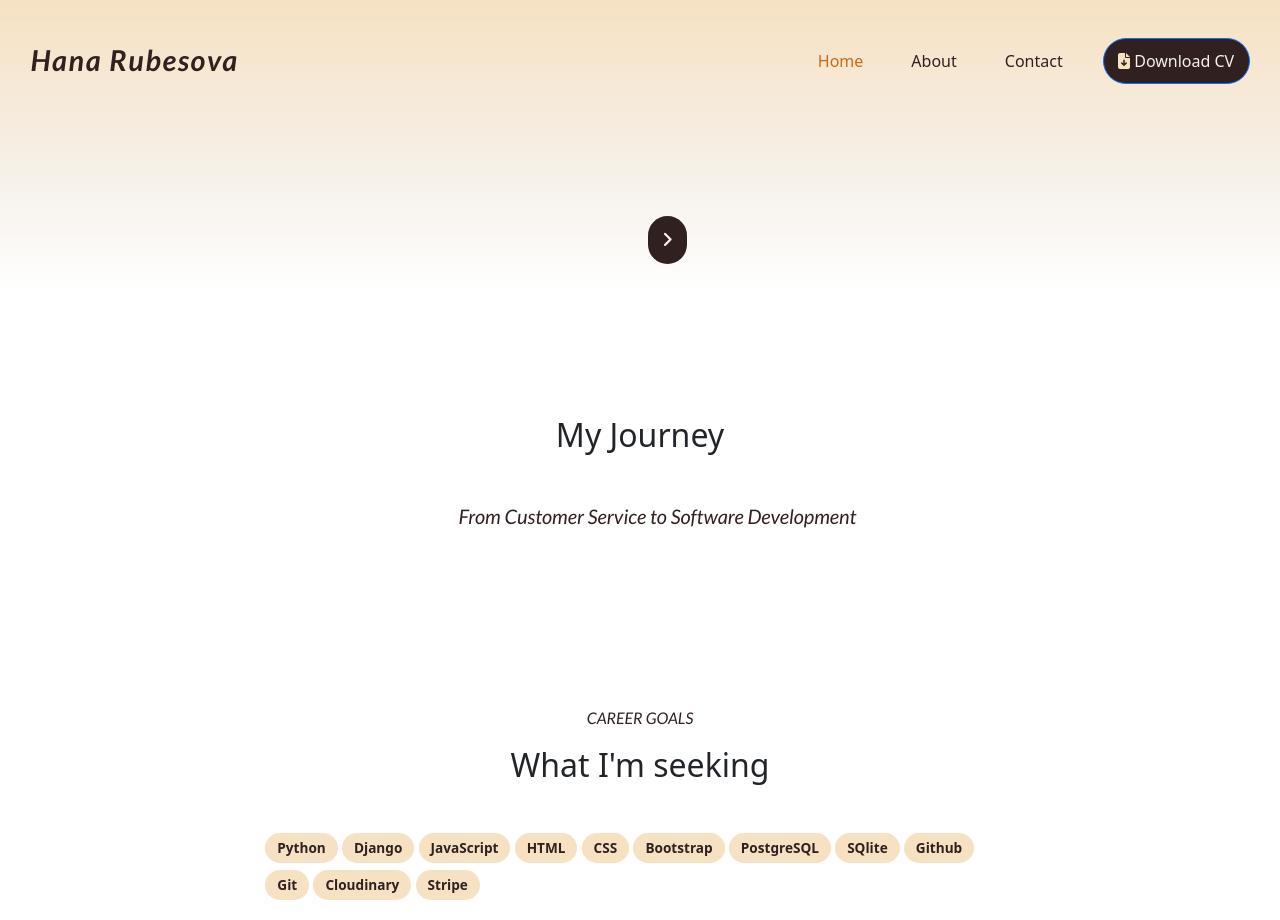
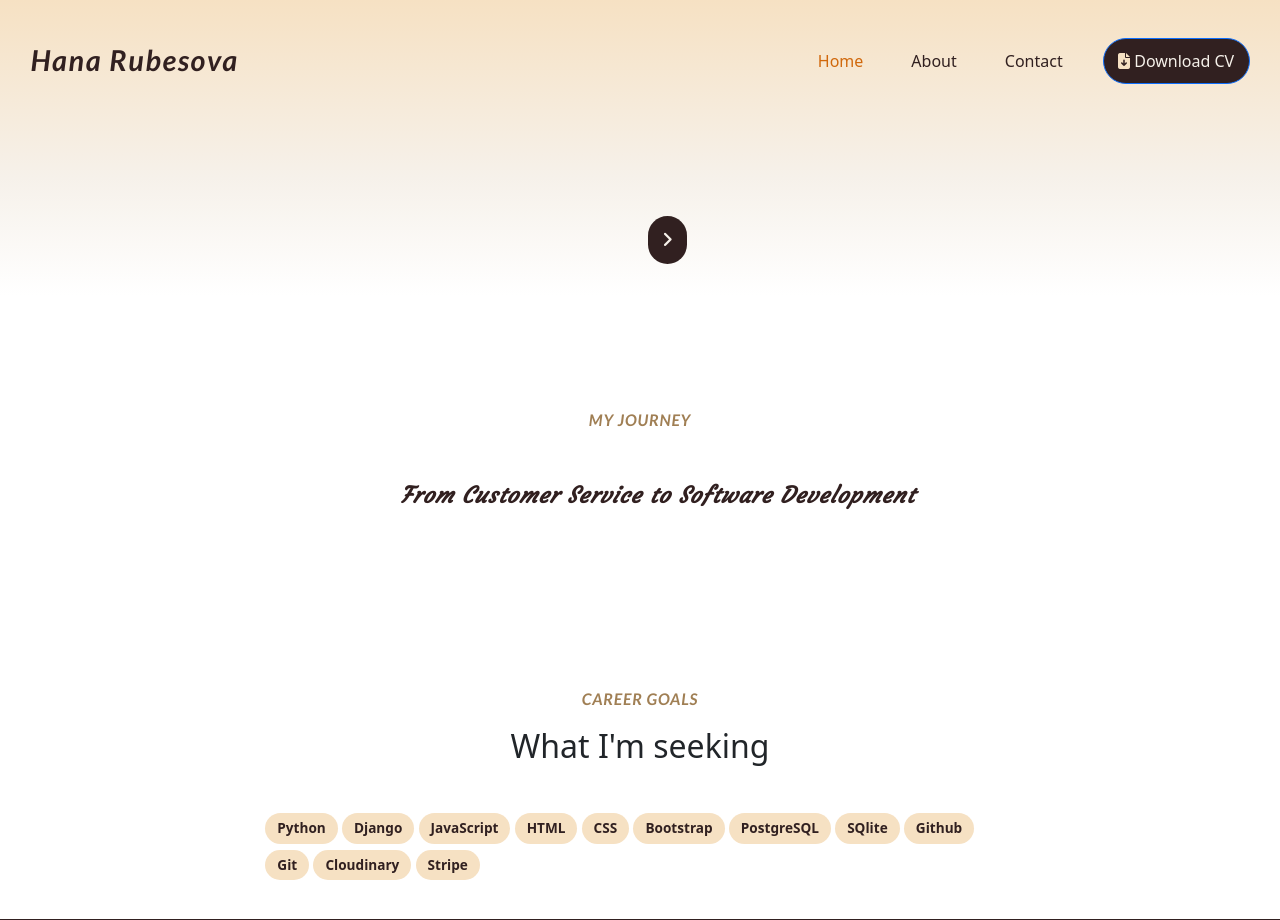
Before and after one commit to Rubina1978/portfolio-1.1, a Django app: page /about/ in a window 1280 px wide. Shown: the top 920 px of the page. Run offline with Django 5.2, Linux system fonts and the light colour scheme; data that the repository does not hold is empty; some libraries are stand-ins or nearby versions.

Commit message:
polished up my journey

```diff
--- a/about/static/about/css/about.css
+++ b/about/static/about/css/about.css
@@ -71,6 +71,22 @@ padding: 1rem;
 
 /* my journey part */
 
+.section-label-about {
+    font-weight: 600;
+    color: #a07f54;
+    letter-spacing: 0.05rem;
+
+
+}
+
+ .journey-subtitle {
+    font-weight: 600;
+    font-family: var(--primary-font);
+    color: #312020;
+    letter-spacing: 0.05rem;
+    font-size: 1.4rem;
+}
+
 .timeline {
     position: relative;
     max-width: 850px;
--- a/about/templates/about/about.html
+++ b/about/templates/about/about.html
@@ -58,10 +58,11 @@
 <section class="journey-section">
     <div class="container d-flex justify-content-center">
         <div class="col-12 col-md-8">
-            <h2 class="my-journey text-center mt-4 mb-4">My Journey</h2>
+            <p class="section-label-about text-uppercase mt-3 d-flex justify-content-center">
+        My Journey</p>
             <div class="timeline">
                 <div class="timeline-content">
-                    <p class="h5 journey subtitle text-center mb-5"> From Customer Service to Software Development</p>
+                    <p class="h5 journey-subtitle text-center mb-5"> From Customer Service to Software Development</p>
                     <p class="my-journey"> {{ about_me.my_journey|safe }}</p>
                 </div>
             </div>
```
